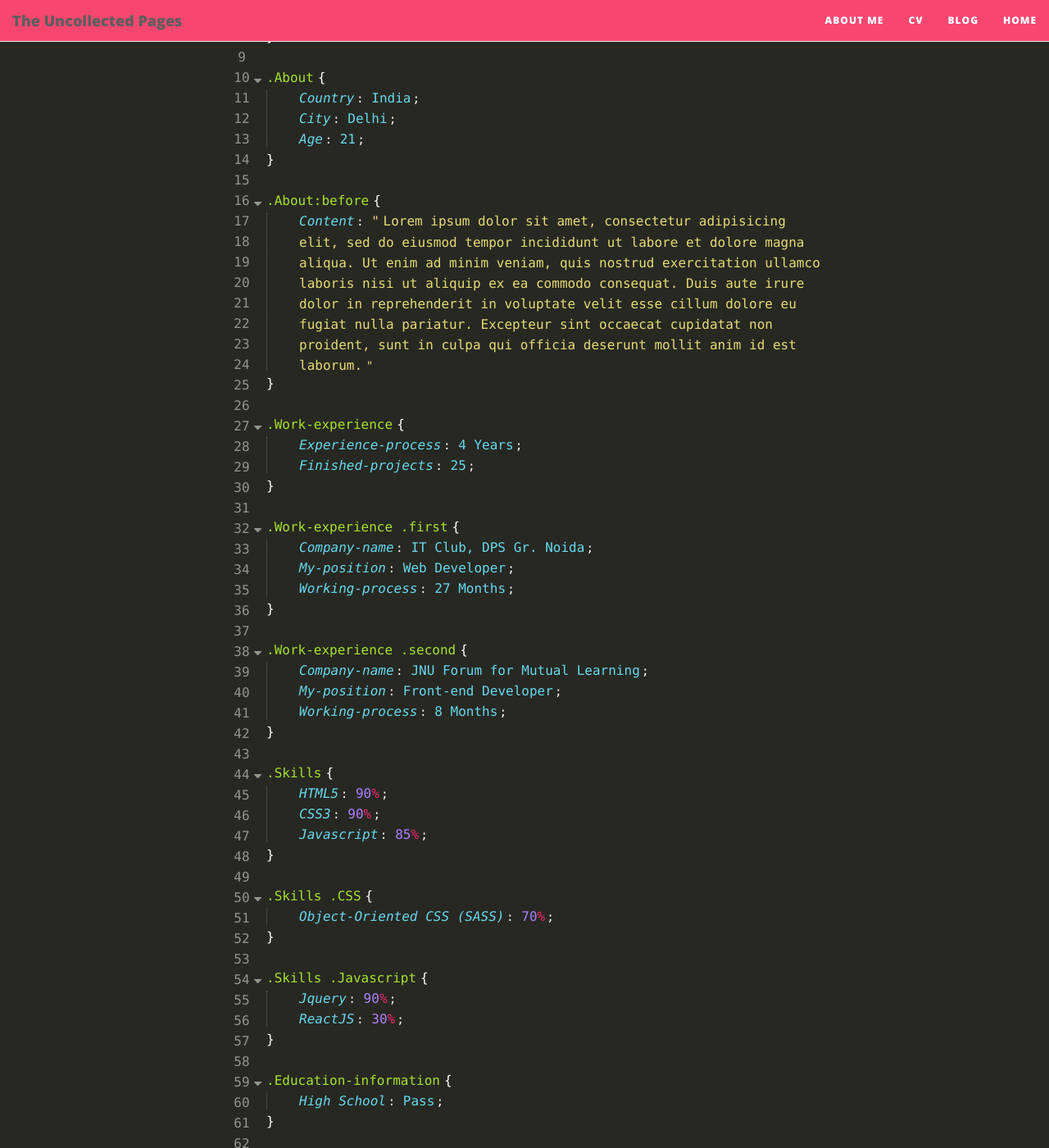
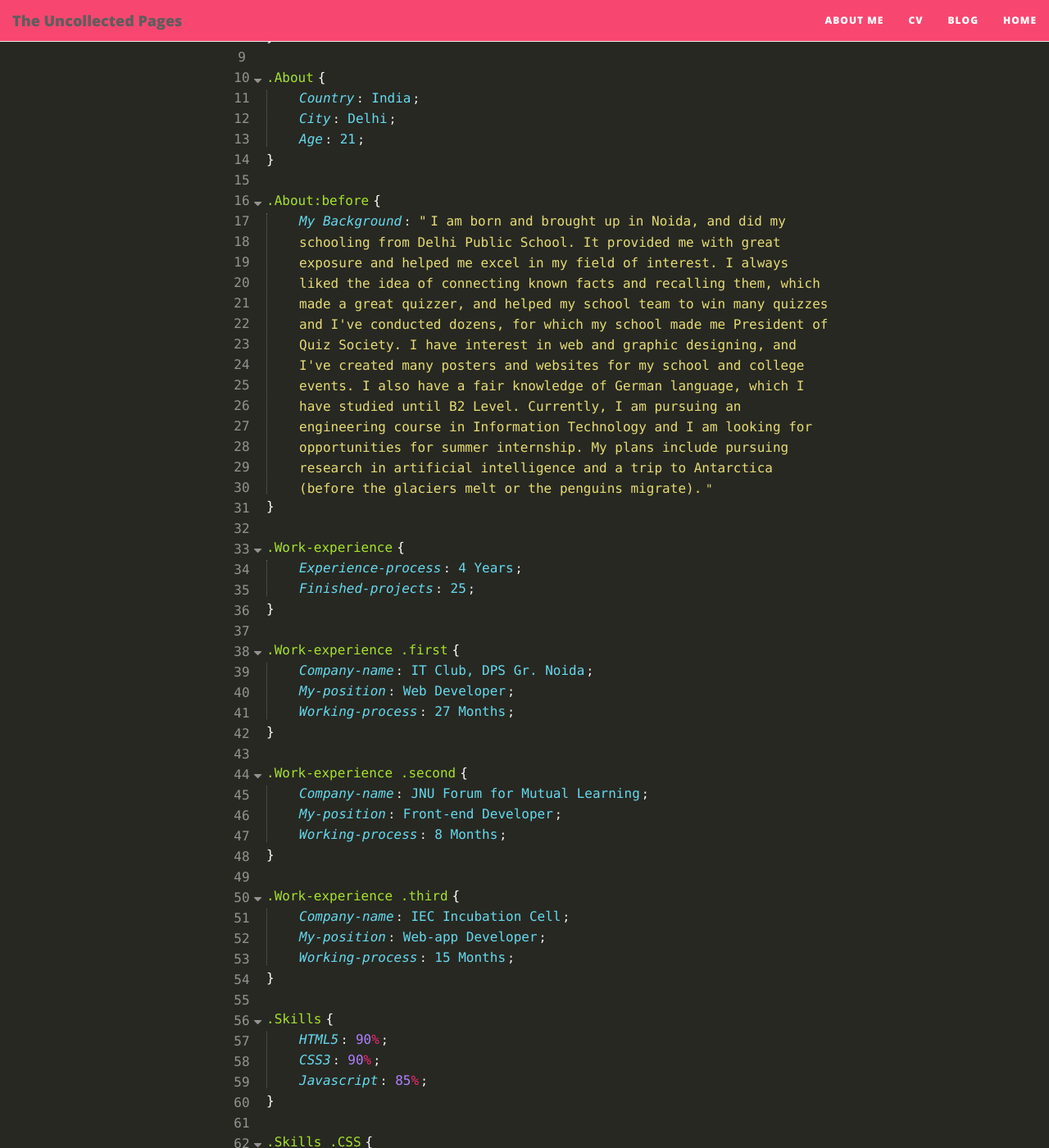
Before and after one commit to theWhiteWulfy/blog, a Jekyll site: the page built from cv.html, in a window 1280 px wide and 1400 px high, scrolled down 445 px. Shown: the whole window at 82% size. Built offline with Jekyll 4.4.1, drawn with Linux system fonts in a browser that asks for light colours; nearby versions of some CDN libraries; some of the changed text lies outside the part shown.

Commit message:
updated cv

```diff
--- a/cv.html
+++ b/cv.html
@@ -39,9 +39,9 @@ js:
 
          <!-- /code line -->
          <span class="code-item-line">
-						<span class="code-item-attr">Job</span>
+						<span class="code-item-attr">Current Occupation</span>
          <span class="code-item-value">
-							Front-end Developer
+							Student
 						</span>
          </span>
 
@@ -133,14 +133,11 @@ js:
 
 					<!-- /code line value-content -->
 					<span class="code-item-line value-content">
-						<span class="code-item-attr">Content</span>
-         <span class="code-item-value">
-							Lorem ipsum dolor sit amet, consectetur adipisicing elit, sed do eiusmod
-							tempor incididunt ut labore et dolore magna aliqua. Ut enim ad minim veniam,
-							quis nostrud exercitation ullamco laboris nisi ut aliquip ex ea commodo
-							consequat. Duis aute irure dolor in reprehenderit in voluptate velit esse
-							cillum dolore eu fugiat nulla pariatur. Excepteur sint occaecat cupidatat non
-							proident, sunt in culpa qui officia deserunt mollit anim id est laborum.
+						<span class="code-item-attr">My Background</span>
+                  <span class="code-item-value">
+						   I am born and brought up in Noida, and did my schooling from Delhi Public School. It provided me with great exposure and helped me excel in my field of interest. I always liked the idea of connecting known facts and recalling them, which made a great quizzer, and helped my school team to win many quizzes and I've conducted dozens, for which my school made me President of Quiz Society.
+                     I have interest in web and graphic designing, and I've created many posters and websites for my school  and college events. I also have a fair knowledge of German language, which I have studied until B2 Level.
+                     Currently, I am pursuing an engineering course in Information Technology and I am looking for opportunities for summer internship. My plans include pursuing research in artificial intelligence and a trip to Antarctica (before the glaciers melt or the penguins migrate).
 						</span>
          </span>
 
@@ -251,6 +248,45 @@ js:
          <span class="code-item-value">
 							8 Months
 						</span>
+         </span>
+
+         </span>
+         <!--==== Finish Code Item Content ====-->
+
+      </div>
+      <!--==== Finish Code Item ====-->
+
+      <!--==== Start Code Item ====-->
+      <div class="code-item">
+
+         <!-- /selection -->
+         <span class="code-selection">.Work-experience .third</span>
+
+         <!--==== Start Code Item Content ====-->
+         <span class="code-item-content">
+
+               <!-- /code line -->
+               <span class="code-item-line">
+                  <span class="code-item-attr">Company-name</span>
+         <span class="code-item-value">
+                     IEC Incubation Cell
+                  </span>
+         </span>
+
+         <!-- /code line -->
+         <span class="code-item-line">
+                  <span class="code-item-attr">My-position</span>
+         <span class="code-item-value">
+                     Web-app Developer
+                  </span>
+         </span>
+
+         <!-- /code line -->
+         <span class="code-item-line">
+                  <span class="code-item-attr">Working-process</span>
+         <span class="code-item-value">
+                     15 Months
+                  </span>
          </span>
 
          </span>
```
